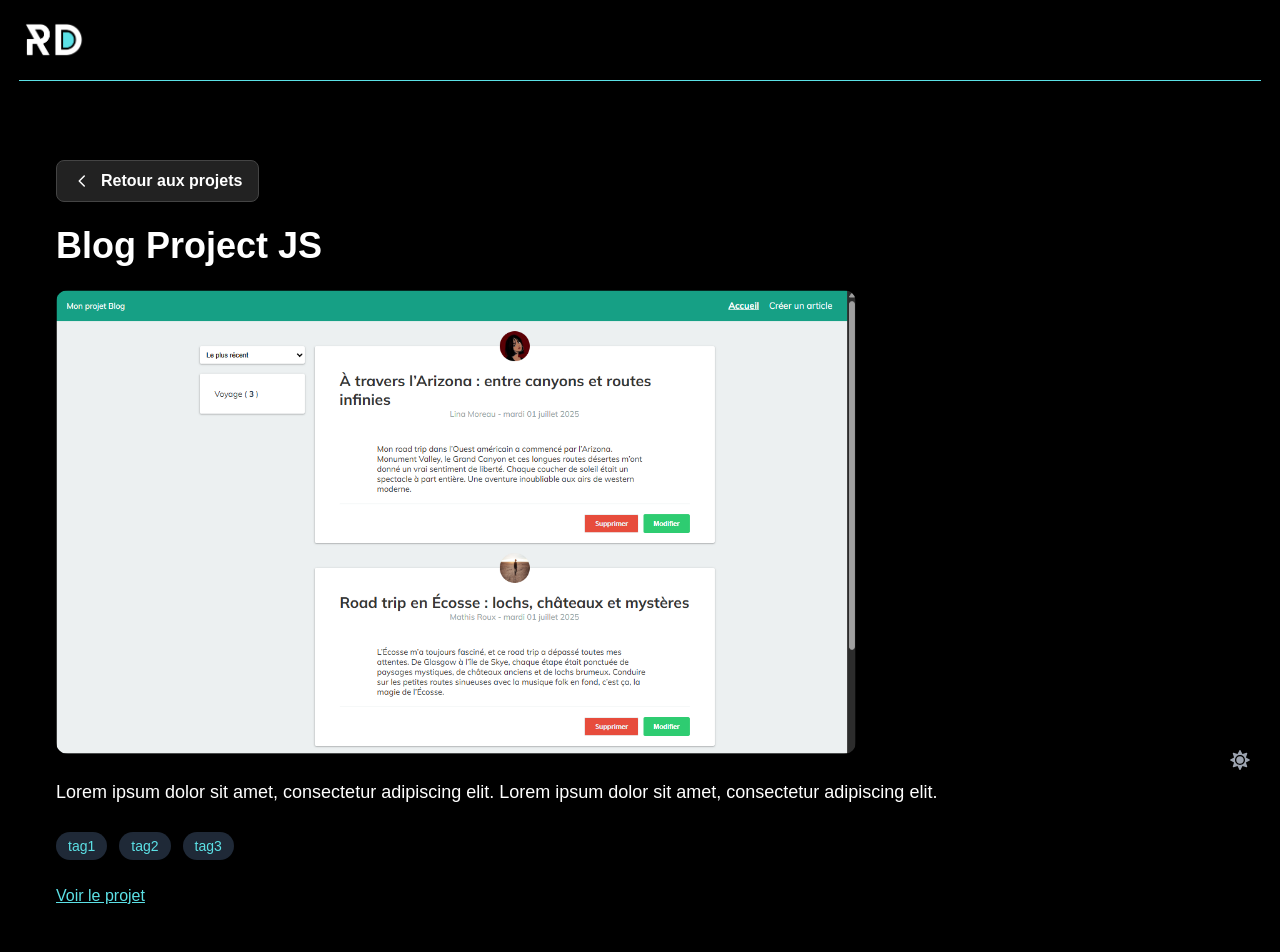
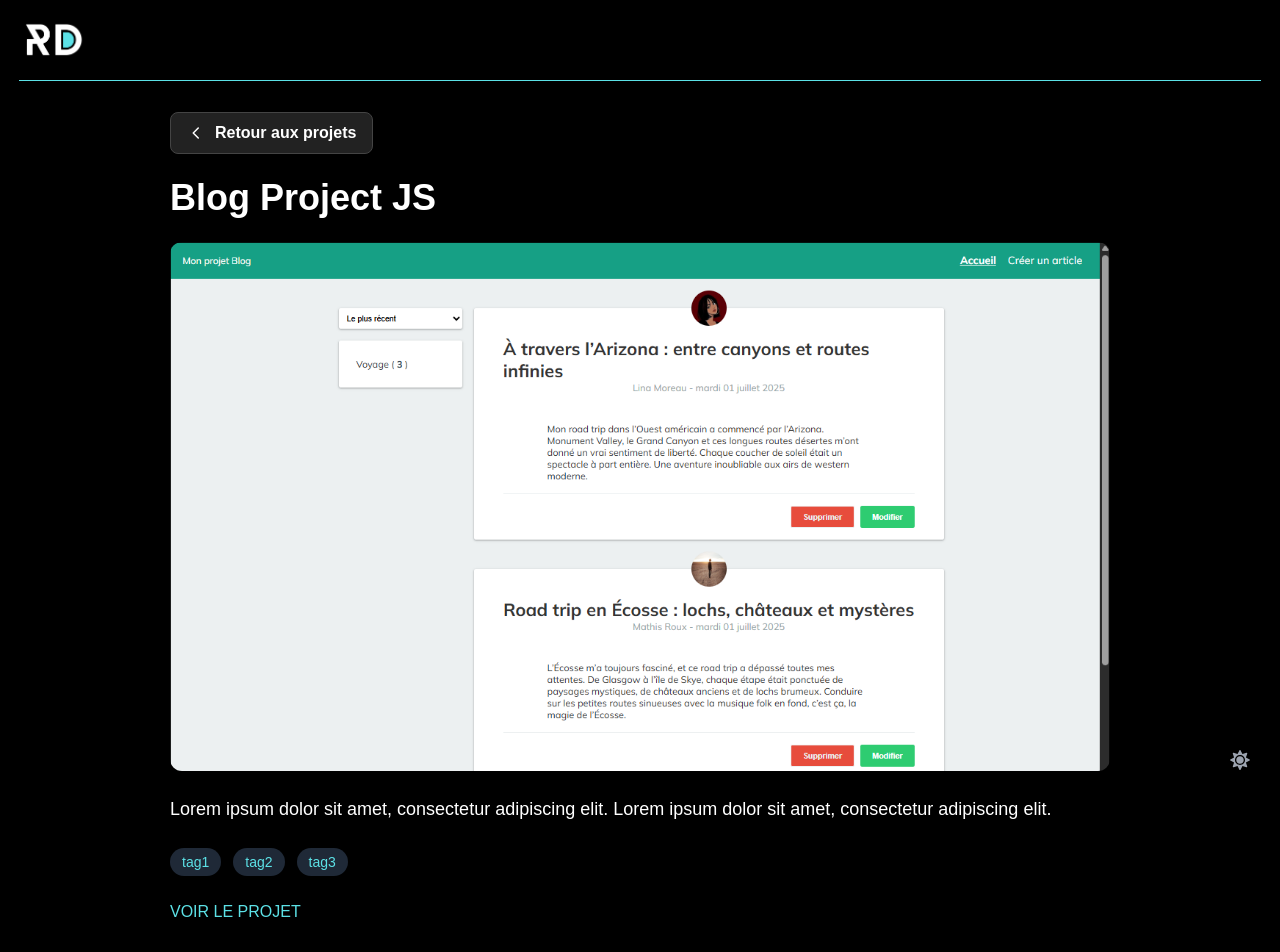
Before and after one commit to DavyR01/davyrobert-portfolio, a Next.js app: page /projects/blog-project-js in a window 1280 px wide. Shown: the top 952 px of the page. Built offline with nearby package versions, Linux system fonts and the light colour scheme; no server answers.

Commit message:
Customize Projectpage page

```diff
--- a/src/app/projects/[slug]/page.js
+++ b/src/app/projects/[slug]/page.js
@@ -11,22 +11,25 @@ export default async function ProjectPage({ params }) {
   if (!project) return notFound();
 
   return (
-    <section className="max-w-[1200px] mx-auto px-4 py-20 text-black dark:text-white">
+    <section className="max-w-[1100px] mx-auto px-6 md:px-20 py-8 text-black dark:text-white">
       <NavbarBackProjects />
-      <Link href="/#projets" className="inline-flex items-center gap-2 text-black dark:text-white font-medium bg-[#f6f6f6] dark:bg-[#222] px-4 py-2 rounded-lg shadow hover:bg-[#ececec] dark:hover:bg-[#333] border border-[#e5e5e5] dark:border-[#444] mb-6">
+      <Link href="/#projets" className="inline-flex items-center gap-2 text-black dark:text-white font-medium bg-[#f6f6f6] dark:bg-[#222] px-4 py-2 rounded-lg shadow hover:bg-[#ececec] dark:hover:bg-[#333] border border-[#e5e5e5] dark:border-[#444] mb-6 mx-0">
         <svg width="20" height="20" viewBox="0 0 20 20" fill="none" xmlns="http://www.w3.org/2000/svg">
-          <path d="M11.25 15L6.25 10L11.25 5" stroke="currentColor" strokeWidth="1.5" strokeLinecap="round" strokeLinejoin="round"/>
+          <path d="M11.25 15L6.25 10L11.25 5" stroke="currentColor" strokeWidth="1.5" strokeLinecap="round" strokeLinejoin="round" />
         </svg>
-        <span className="font-semibold">Retour aux projets</span>
+        <span className="font-semibold text-sm md:text-base">Retour aux projets</span>
       </Link>
-      <h1 className="text-4xl font-bold mb-6">{project.name}</h1>
-      <Image
-        src={project.image}
-        alt={project.name}
-        width={800}
-        height={450}
-        className="rounded-xl mb-6"
-      />
+      <h1 className="text-3xl md:text-4xl font-bold mb-6">{project.name}</h1>
+      <div className="relative w-full aspect-[16/9] rounded-xl overflow-hidden mb-6">
+        <Image
+          src={project.image}
+          alt={project.name}
+          fill
+          className="object-cover object-top"
+          sizes="(max-width: 1200px) 100vw, 1000px"
+          priority
+        />
+      </div>
       <p className="text-lg leading-relaxed mb-6">{project.description}</p>
       <div className="flex flex-wrap gap-3 mb-6">
         {project.tags.map((tag) => (
@@ -43,9 +46,9 @@ export default async function ProjectPage({ params }) {
           href={project.sourceWeb}
           target="_blank"
           rel="noopener noreferrer"
-          className="text-[--primary-color] underline"
+          className="text-[--primary-color] hover:text-[--primary-color] hover:font-bold"
         >
-          Voir le projet
+          VOIR LE PROJET
         </a>
       )}
     </section>
--- a/src/datas/datas.js
+++ b/src/datas/datas.js
@@ -20,7 +20,7 @@ const projects = [
          { name: "AWS", color: "dark:text-[--primary-color]" },
          { name: "Docker", color: "dark:text-[--primary-color]" },
       ],
-      image: "/projects/ecosystem-qvmmd.png",
+      image: "/projects/ecosystem-qvmd.png",
       sourceWeb: "https://www.quiveutmesdechets.fr/",
       projectSlug: "ecosystem-qvmd",
    },
```
Also changed, not shown: public/projects/ecosystem-qvmd.png (renamed from public/projects/ecosystem-qvmmd.png).
